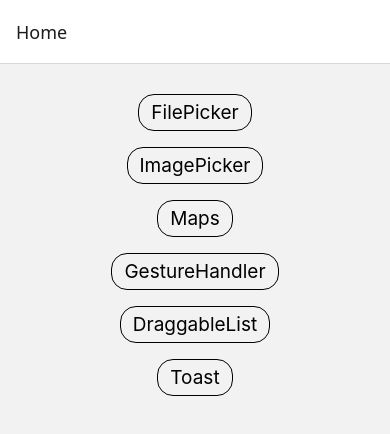
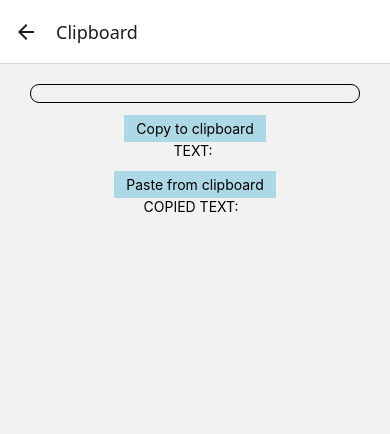
Before and after one commit to ergincetn01/reactnative_newlibs, a React Native app: screen /Clipboard in a window 390 px wide. Shown: the top 434 px of the page. Built offline with nearby package versions, Linux system fonts and the light colour scheme.

Commit message:
Clipboard actions screen implemented

```diff
--- a/package.json
+++ b/package.json
@@ -10,6 +10,7 @@
     "test": "jest"
   },
   "dependencies": {
+    "@react-native-clipboard/clipboard": "^1.16.2",
     "@react-native-documents/picker": "^10.1.2",
     "@react-native-documents/viewer": "^1.0.1",
     "@react-navigation/native": "^7.1.6",
--- a/src/navigation/StackNavigator.tsx
+++ b/src/navigation/StackNavigator.tsx
@@ -8,6 +8,7 @@ import Home from '../screens/Home';
 import ImagePicker from '../screens/ImagePicker';
 import DraggableList from '../screens/DraggableList';
 import ToastMessages from '../screens/Toast';
+import ClipboardActions from '../screens/Clipboard';
 
 const Stack = createNativeStackNavigator<MainStackType>();
 const StackNavigator = () => {
@@ -21,6 +22,7 @@ const StackNavigator = () => {
       <Stack.Screen name="FilePicker" component={FilePicker} />
       <Stack.Screen name="ImagePicker" component={ImagePicker} />
       <Stack.Screen name="Toast" component={ToastMessages} />
+      <Stack.Screen name="Clipboard" component={ClipboardActions} />
     </Stack.Navigator>
   );
 };
--- a/src/navigation/types.ts
+++ b/src/navigation/types.ts
@@ -8,6 +8,7 @@ export type MainStackType = {
   ImagePicker: undefined;
   DraggableList: undefined;
   Toast: undefined;
+  Clipboard: undefined;
 };
 
 export type IMainStackScreens<T extends keyof MainStackType> =
--- /dev/null
+++ b/src/screens/Clipboard.tsx
@@ -0,0 +1,84 @@
+import {View, Text, Pressable, TextInput} from 'react-native';
+import React, {useState} from 'react';
+import Clipboard from '@react-native-clipboard/clipboard';
+import Toast from 'react-native-toast-message';
+
+const ClipboardActions = () => {
+  const [text_, setText] = useState<string>('');
+  const [copiedText, setCopiedText] = useState<string>('');
+
+  const copyToClipboard = async () => {
+    try {
+      await Clipboard.setString(text_);
+      Toast.show({
+        type: 'success',
+        text1: 'Copied to clipboard!',
+        position: 'bottom',
+        autoHide: true,
+        visibilityTime: 1000,
+      });
+    } catch {
+      console.log('error');
+    }
+  };
+
+  const pasteText = async () => {
+    try {
+      const txt = await Clipboard.getString();
+      if (txt) {
+        setCopiedText(txt);
+      }
+    } catch {
+      console.error('ERRRRRR');
+    }
+  };
+
+  return (
+    <View
+      style={{
+        flex: 1,
+        alignItems: 'center',
+        marginTop: 20,
+        paddingHorizontal: 30,
+      }}>
+      <View
+        style={{
+          width: '100%',
+          paddingHorizontal: 12,
+          paddingVertical: 0,
+          borderRadius: 9,
+          alignItems: 'center',
+          borderWidth: 1,
+        }}>
+        <TextInput
+          value={text_}
+          onChangeText={(text: string) => setText(text)}
+        />
+      </View>
+      <Pressable
+        style={{
+          marginTop: 12,
+          paddingVertical: 5,
+          paddingHorizontal: 12,
+          backgroundColor: 'lightblue',
+        }}
+        onPress={copyToClipboard}>
+        <Text>Copy to clipboard</Text>
+      </Pressable>
+      <Text selectable> TEXT: {text_} </Text>
+      <Pressable
+        style={{
+          marginTop: 12,
+          paddingVertical: 5,
+          paddingHorizontal: 12,
+          backgroundColor: 'lightblue',
+        }}
+        onPress={pasteText}>
+        <Text>Paste from clipboard</Text>
+      </Pressable>
+      <Text selectable>COPIED TEXT: {copiedText} </Text>
+    </View>
+  );
+};
+
+export default ClipboardActions;
--- a/src/screens/Home.tsx
+++ b/src/screens/Home.tsx
@@ -23,6 +23,9 @@ const NavigationData: NavData[] = [
   },
   {
     name: 'Toast',
+  },
+  {
+    name: 'Clipboard',
   },
 ];
 
```
Also changed, not shown: 1 other file (tests, documents, lock files or other folders).
